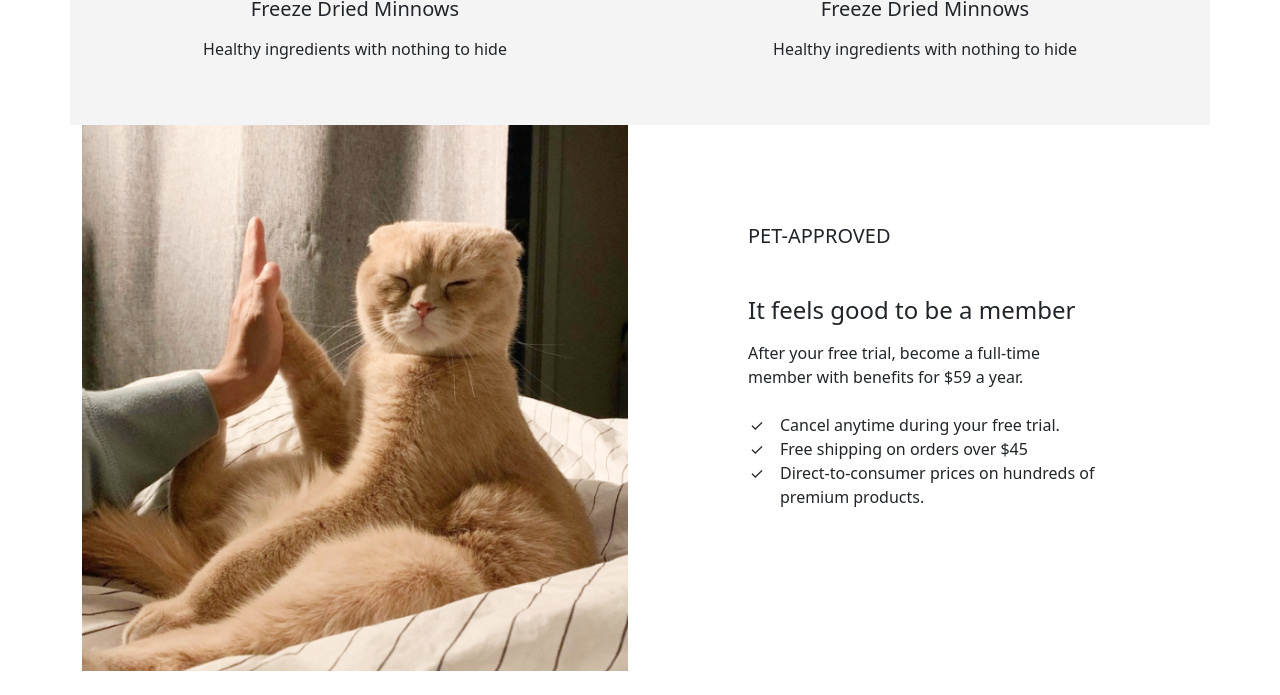
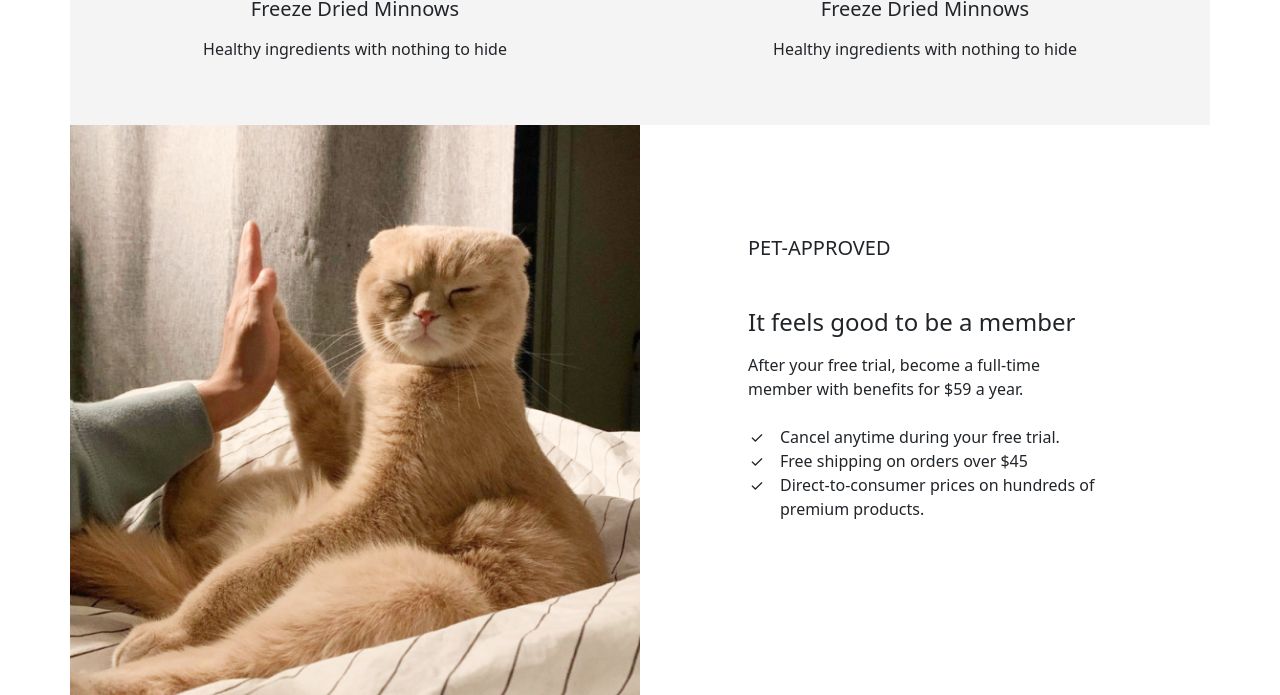
Before and after one commit to adam-goodrich/public-goods-test, a plain HTML site: page index.html in a window 1280 px wide. Shown: the part 1221-1916 px from the top of the page. Before the commit the page ends 1892 px from the top, so only its background shows below. Drawn offline with nearby package versions, Linux system fonts and the light colour scheme.

Commit message:
fixed small padding issue :)

```diff
--- a/style.css
+++ b/style.css
@@ -32,7 +32,9 @@
   padding-left: 1rem;
 }
 
-
+.cat-image2-col {
+  padding: 0 !important;
+}
 
 @media only screen and (max-width: 800px) {
   .call-to-action-button {
```
